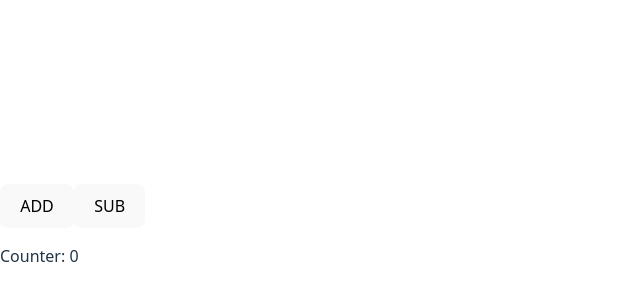
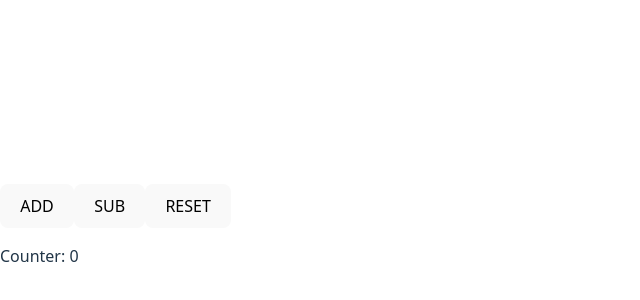
Before and after one commit to fedgreco/MiaTech, a React (Vite) app in the folder new-project/: page / in a window 1280 px wide. Shown: the part 166-466 px from the top of the page, without its empty margins (0-640 px from the left). Built offline with nearby package versions, Linux system fonts and the light colour scheme; the HTML template or start-up script is replaced by a standard one.

Commit message:
reset contatore

```diff
--- a/new-project/src/App.jsx
+++ b/new-project/src/App.jsx
@@ -15,10 +15,17 @@ const App = () => {
     })
   }
 
+  const handleResetButton = () => {
+    setCounter((_counter) => {
+      return _counter = 0;
+    })
+  }
+
   return (
       <div>
         <button onClick={handleAddButton}>ADD</button>
         <button onClick={handleSubButton}>SUB</button>
+        <button onClick={handleResetButton}>RESET</button>
         <p>
           Counter: {counter}
         </p>
```
